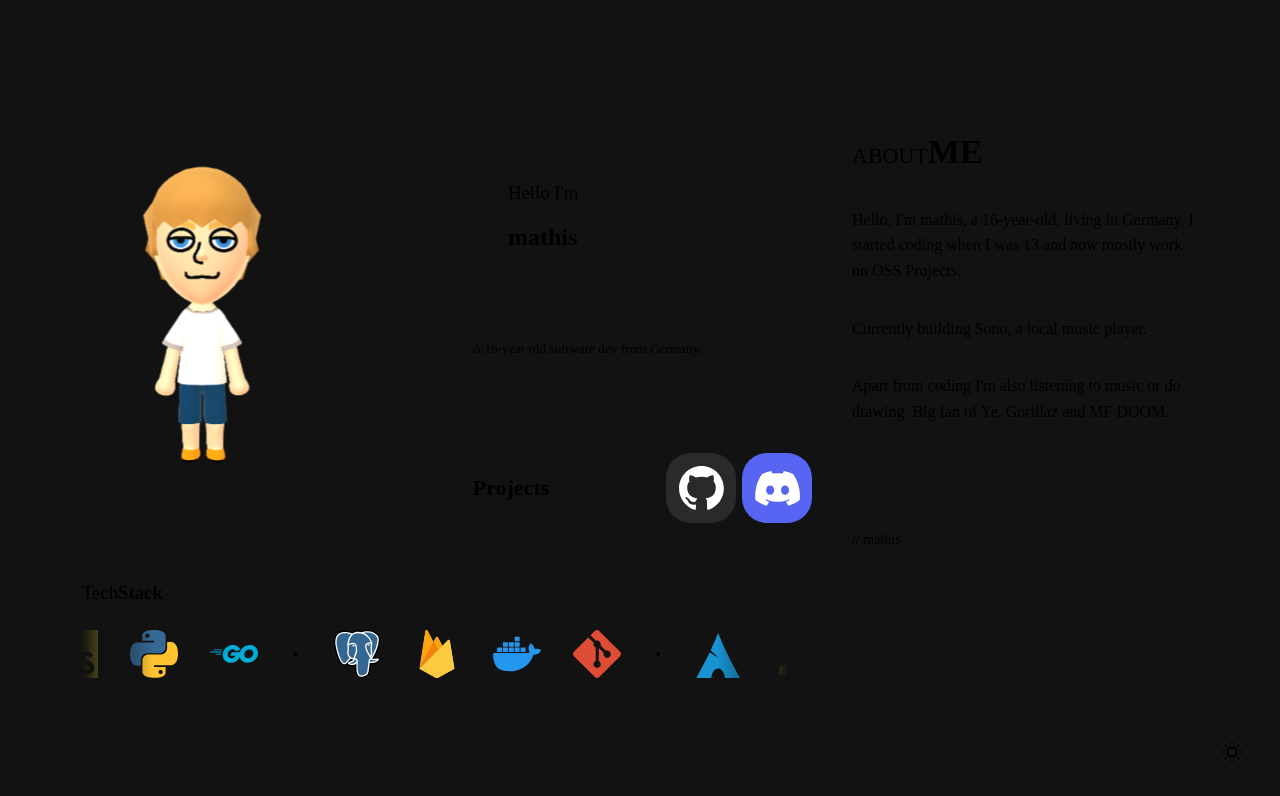
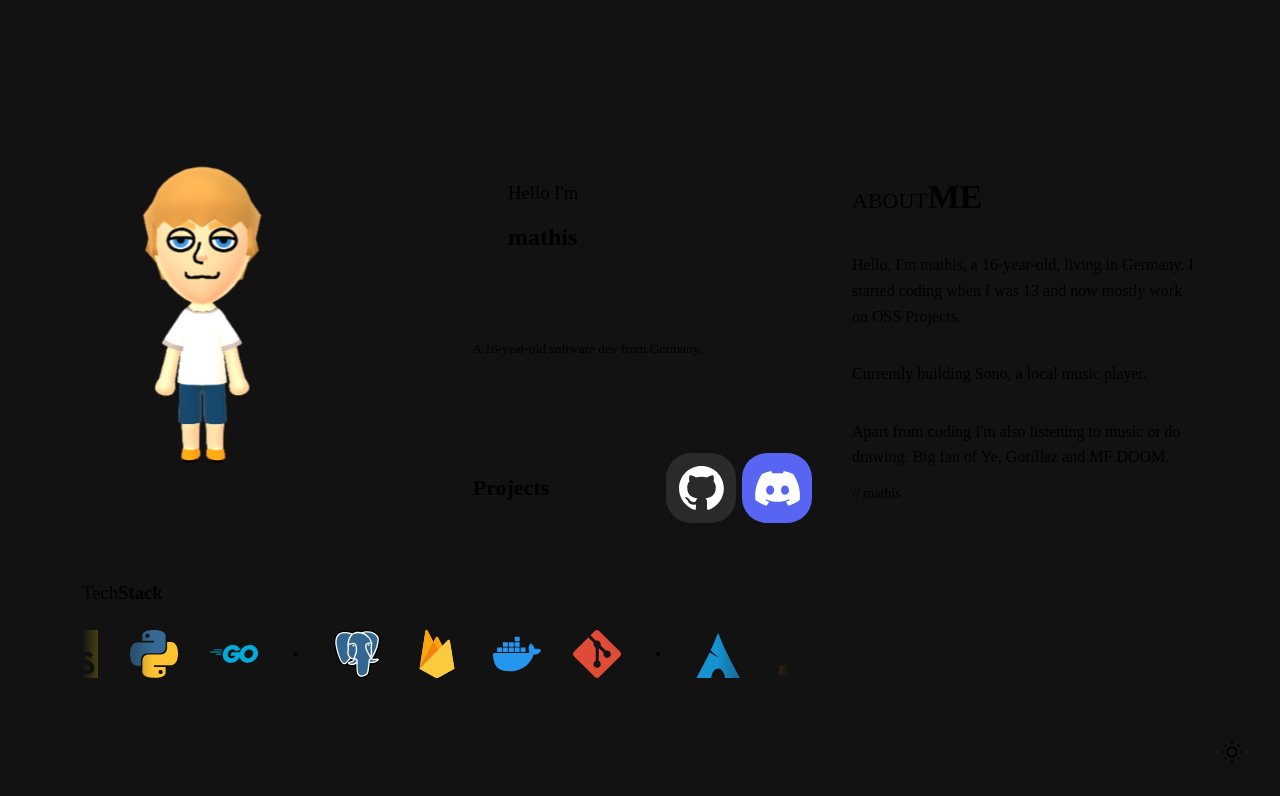
Before and after one commit to mathiiiiiis/homepage, a Vue app: page / in a window 1280 px wide. Shown: the top 796 px of the page. Built offline with nearby package versions, Linux system fonts and the light colour scheme; no server answers; the HTML template or start-up script is replaced by a standard one.

Commit message:
remove height from about

```diff
--- a/src/views/Home.vue
+++ b/src/views/Home.vue
@@ -258,7 +258,6 @@ import LastFmWidget from '@/components/home/LastFmWidget.vue'
 /* ==== ABOUT ME ==== */
 .about-me {
   width: 394px;
-  height: 481px;
   border-radius: 25px 50px 25px 25px;
   padding: 24px;
   font-family: var(--font-secondary);
```
